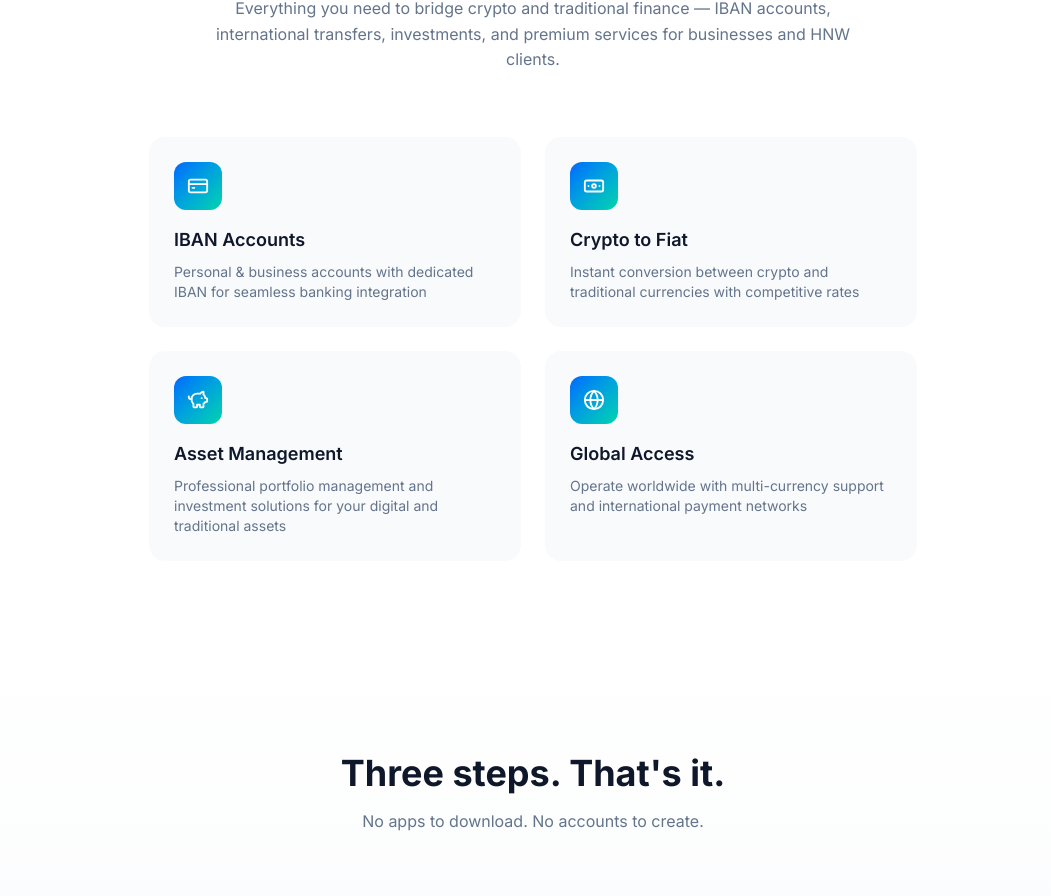
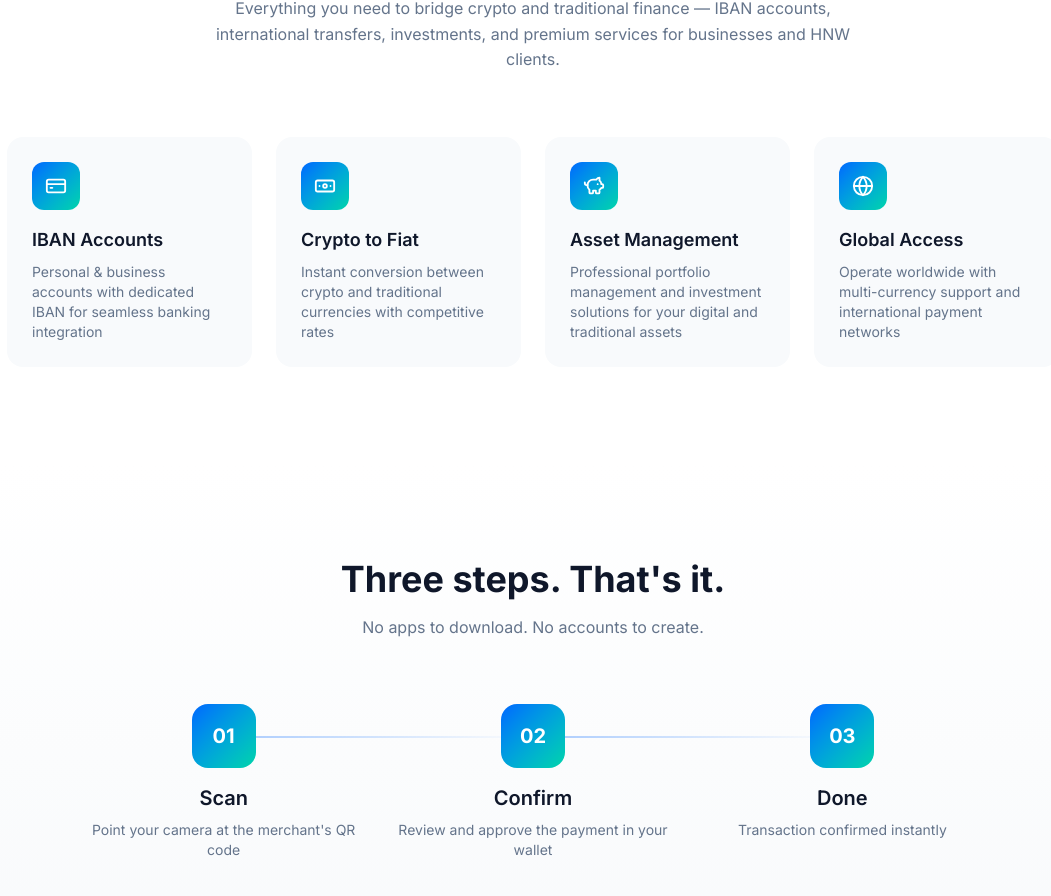
Before and after one commit to pubgking0906-collab/chipi-payment-solution, a Next.js app: page / in a window 1280 px wide. Shown: the part 956-1852 px from the top of the page, without its empty margins (107-1158 px from the left). Built offline with nearby package versions, Linux system fonts and the light colour scheme.

Commit message:
Features: 4 items in single row

```diff
--- a/src/components/Features.tsx
+++ b/src/components/Features.tsx
@@ -63,7 +63,7 @@
           </p>
         </motion.div>
 
-        <div className="grid md:grid-cols-2 gap-6 max-w-3xl mx-auto">
+        <div className="grid grid-cols-2 md:grid-cols-4 gap-6">
           {features.map((feature, i) => (
             <motion.div
               key={i}
```
